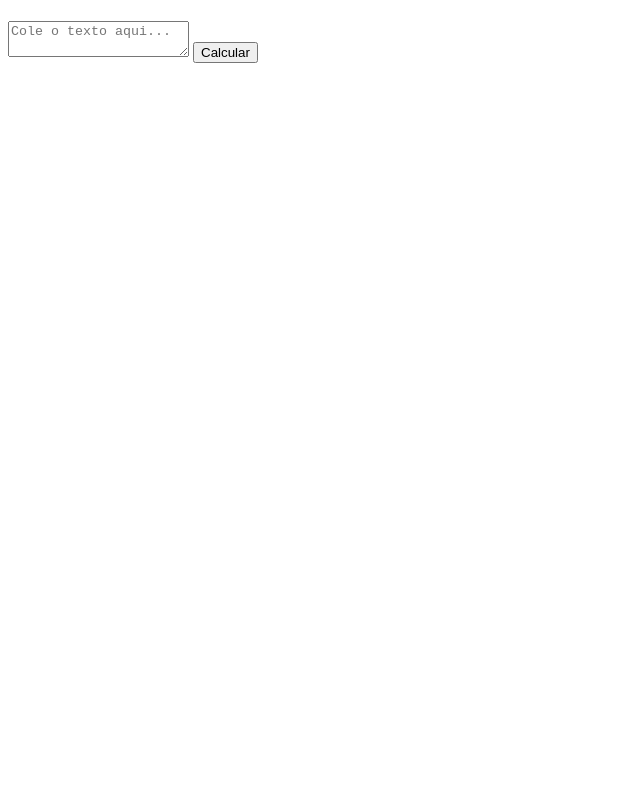
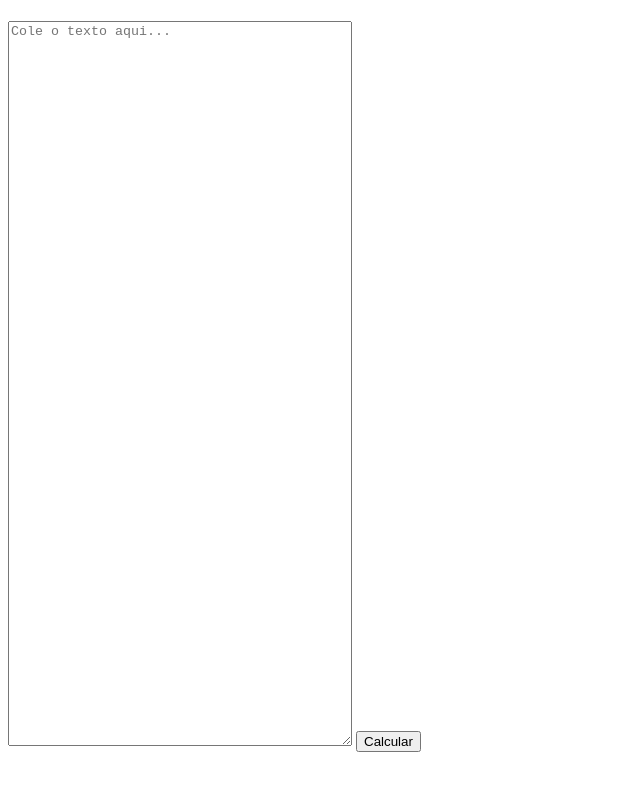
Before and after one commit to AdemirRed/AppFran, a plain HTML site: page appFran.html in a window 1280 px wide. Shown: the whole page, without its empty margins (0-640 px from the left). Drawn offline with Linux system fonts and the light colour scheme.

Commit message:
temanho do text area

```diff
--- a/appFran.html
+++ b/appFran.html
@@ -9,7 +9,7 @@
 
 <body>
     <h1 id="resultado"></h1>
-    <textarea type="text" id="texto" placeholder="Cole o texto aqui..."></textarea>
+    <textarea type="text" id="texto" placeholder="Cole o texto aqui..." style="width: 338px; height: 719px;"></textarea>
     <button onclick="calcularTotal()">Calcular</button>
 
     <script>
```
